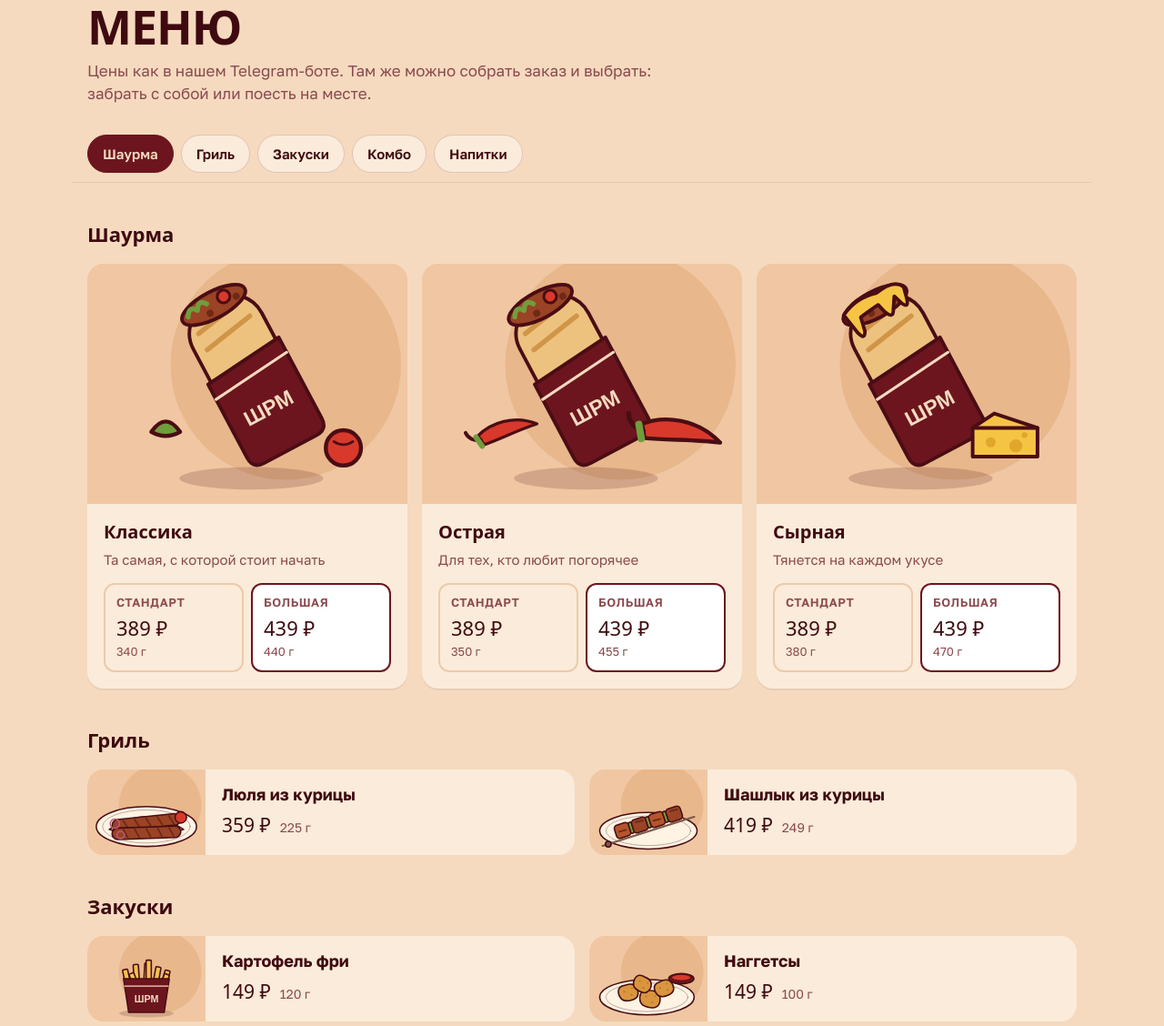
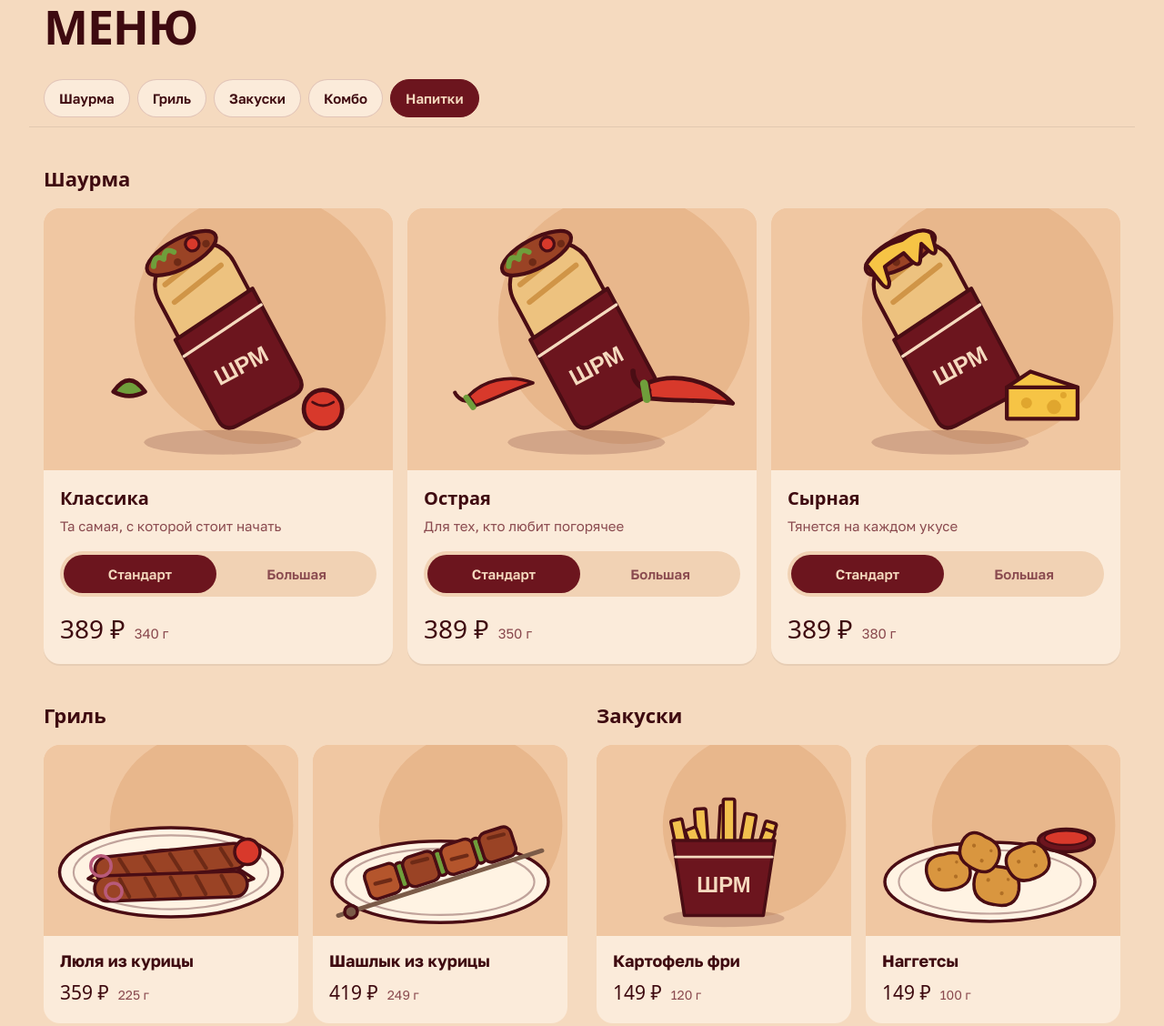
Before and after one commit to markjk12/portfolio, a plain HTML site: page shrm/index.html in a window 1280 px wide. Shown: the part 838-1966 px from the top of the page at 91% size. Drawn offline with Linux system fonts and the light colour scheme; a web font is replaced by a local one.

Commit message:
ШРМ: исправлены вкладки меню, выбор размера шаурмы, шире раскладка, убраны лишние надписи
Co-Authored-By: Claude Opus 5.5 <noreply@anthropic.com>
Claude-Session: https://claude.ai/code/session_01HrPL1oCsEzswGLwxBtGomA

```diff
--- a/shrm/index.html
+++ b/shrm/index.html
@@ -32,7 +32,7 @@ body{background:var(--cream)}
 img{max-width:100%;display:block}
 a{color:inherit}
 :focus-visible{outline:3px solid var(--gold);outline-offset:3px;border-radius:6px}
-.wrap{max-width:1120px;margin:0 auto;padding:0 16px}
+.wrap{max-width:1320px;margin:0 auto;padding:0 clamp(16px,4vw,48px)}
 
 /* ---------- Первый экран ---------- */
 .hero{position:relative;background:var(--bordo);color:var(--cream);overflow:hidden}
@@ -98,26 +98,31 @@ section{padding:56px 0}
 .wrapcard .body{padding:16px 18px 18px}
 .wrapcard h4{font-family:var(--display);font-size:20px}
 .wrapcard .what{font-size:15px;color:var(--muted);margin-top:4px}
-.sizes{display:grid;grid-template-columns:1fr 1fr;gap:8px;margin-top:14px}
-.size{border:2px solid #EBCBAA;border-radius:12px;padding:10px 12px}
-.size.big{border-color:var(--bordo);background:#fff}
-.size .n{font-size:13px;font-weight:600;color:var(--muted);text-transform:uppercase;letter-spacing:.04em}
-.size .p{font-family:var(--display);font-size:22px;margin-top:2px}
-.size .g{font-size:13px;color:var(--muted)}
+.sizes{display:grid;grid-template-columns:1fr 1fr;gap:4px;margin-top:16px;padding:4px;background:#F1D2B4;border-radius:999px}
+.size{font:inherit;font-weight:600;font-size:15px;color:var(--muted);background:transparent;border:0;border-radius:999px;padding:10px 8px;cursor:pointer;transition:background .15s,color .15s}
+.size:hover{color:var(--bordo)}
+.size.on{background:var(--bordo);color:var(--cream)}
+.price{display:flex;align-items:baseline;gap:10px;margin-top:14px}
+.price .p{font-family:var(--display);font-size:28px;white-space:nowrap}
+.price .g{color:var(--muted);font-size:15px}
 @media (max-width:860px){.wraps{grid-template-columns:1fr}.wrapcard .ph{aspect-ratio:16/9}}
 
 /* Остальные позиции */
-.items{display:grid;grid-template-columns:repeat(2,1fr);gap:16px}
-.item{background:var(--paper);border-radius:var(--r);overflow:hidden;display:grid;grid-template-columns:130px 1fr}
-.item .body{padding:16px 18px;display:flex;flex-direction:column;justify-content:center}
+.duo{display:grid;grid-template-columns:1fr 1fr;gap:0 32px}
+.items{display:grid;grid-template-columns:1fr 1fr;gap:16px}
+.item{background:var(--paper);border-radius:var(--r);overflow:hidden;display:flex;flex-direction:column}
+.item .ph{aspect-ratio:4/3}
+.item .body{padding:16px 18px 18px}
 .item h4{font-weight:700;font-size:18px;line-height:1.25}
 .item .meta{display:flex;align-items:baseline;gap:10px;margin-top:8px}
 .item .p{font-family:var(--display);font-size:21px}
 .item .g{font-size:14px;color:var(--muted)}
-@media (max-width:720px){.items{grid-template-columns:1fr}.item{grid-template-columns:110px 1fr}}
-
+@media (max-width:960px){.duo{grid-template-columns:1fr}}
+@media (max-width:560px){.items{grid-template-columns:1fr}.item{display:grid;grid-template-columns:120px 1fr}.item .ph{aspect-ratio:auto;min-height:110px}.item .body{display:flex;flex-direction:column;justify-content:center}}
+.combo-wrap{display:flex;flex-direction:column;gap:16px}
 .combo{background:var(--bordo);color:var(--cream);border-radius:var(--r);padding:22px;display:flex;align-items:center;justify-content:space-between;gap:16px;flex-wrap:wrap}
 .combo-img{width:150px;border-radius:12px;flex:none}
+@media (min-width:961px){.combo{flex-direction:column;align-items:flex-start}.combo-img{width:100%;max-width:none;aspect-ratio:16/8;object-fit:contain;background:#F0C7A2}}
 .combo-txt{flex:1;min-width:160px}
 .combo .t{font-family:var(--display);font-size:22px}
 .combo .t span{color:var(--gold)}
@@ -221,7 +226,6 @@ footer a{color:var(--cream)}
 <section id="menu">
   <div class="wrap">
     <h2 class="h2">Меню</h2>
-    <p class="sub">Цены как в&nbsp;нашем Telegram-боте. Там&nbsp;же можно собрать заказ и&nbsp;выбрать: забрать с&nbsp;собой или поесть на&nbsp;месте.</p>
 
     <nav class="cats" aria-label="Разделы меню">
       <a href="#shawarma" class="on">Шаурма</a>
@@ -239,10 +243,7 @@ footer a{color:var(--cream)}
           <div class="body">
             <h4>Классика</h4>
             <p class="what">Та самая, с&nbsp;которой стоит начать</p>
-            <div class="sizes">
-              <div class="size"><div class="n">Стандарт</div><div class="p">389 ₽</div><div class="g">340 г</div></div>
-              <div class="size big"><div class="n">Большая</div><div class="p">439 ₽</div><div class="g">440 г</div></div>
-            </div>
+            <div class="sizes" role="group" aria-label="Размер"><button type="button" class="size on" aria-pressed="true" data-p="389" data-g="340">Стандарт</button><button type="button" class="size" aria-pressed="false" data-p="439" data-g="440">Большая</button></div><div class="price"><span class="p">389 ₽</span><span class="g">340 г</span></div>
           </div>
         </article>
         <article class="wrapcard">
@@ -250,10 +251,7 @@ footer a{color:var(--cream)}
           <div class="body">
             <h4>Острая</h4>
             <p class="what">Для тех, кто любит погорячее</p>
-            <div class="sizes">
-              <div class="size"><div class="n">Стандарт</div><div class="p">389 ₽</div><div class="g">350 г</div></div>
-              <div class="size big"><div class="n">Большая</div><div class="p">439 ₽</div><div class="g">455 г</div></div>
-            </div>
+            <div class="sizes" role="group" aria-label="Размер"><button type="button" class="size on" aria-pressed="true" data-p="389" data-g="350">Стандарт</button><button type="button" class="size" aria-pressed="false" data-p="439" data-g="455">Большая</button></div><div class="price"><span class="p">389 ₽</span><span class="g">350 г</span></div>
           </div>
         </article>
         <article class="wrapcard">
@@ -261,15 +259,13 @@ footer a{color:var(--cream)}
           <div class="body">
             <h4>Сырная</h4>
             <p class="what">Тянется на&nbsp;каждом укусе</p>
-            <div class="sizes">
-              <div class="size"><div class="n">Стандарт</div><div class="p">389 ₽</div><div class="g">380 г</div></div>
-              <div class="size big"><div class="n">Большая</div><div class="p">439 ₽</div><div class="g">470 г</div></div>
-            </div>
+            <div class="sizes" role="group" aria-label="Размер"><button type="button" class="size on" aria-pressed="true" data-p="389" data-g="380">Стандарт</button><button type="button" class="size" aria-pressed="false" data-p="439" data-g="470">Большая</button></div><div class="price"><span class="p">389 ₽</span><span class="g">380 г</span></div>
           </div>
         </article>
       </div>
     </div>
 
+    <div class="duo">
     <div class="group" id="grill">
       <h3>Гриль</h3>
       <div class="items">
@@ -286,6 +282,9 @@ footer a{color:var(--cream)}
       </div>
     </div>
 
+    </div>
+
+    <div class="duo">
     <div class="group" id="combo">
       <h3>Комбо</h3>
       <div class="combo">
@@ -310,8 +309,7 @@ footer a{color:var(--cream)}
         <li><span class="nm">BonAqua</span><span class="vol">500 мл</span><span class="fill"></span><span class="p">100 ₽</span></li>
       </ul>
     </div>
-
-    <p class="note">Цены и&nbsp;состав могут меняться&nbsp;— точное меню всегда в&nbsp;Telegram-боте.</p>
+    </div>
   </div>
 </section>
 
@@ -382,17 +380,30 @@ footer a{color:var(--cream)}
 
 // Подсветка текущего раздела меню
 (function(){
-  var links = [].slice.call(document.querySelectorAll('.cats a'));
-  if(!('IntersectionObserver' in window)) return;
-  var io = new IntersectionObserver(function(entries){
-    entries.forEach(function(e){
-      if(e.isIntersecting){
-        links.forEach(function(a){ a.classList.toggle('on', a.getAttribute('href') === '#'+e.target.id); });
-      }
-    });
-  },{rootMargin:'-30% 0px -60% 0px'});
-  ['shawarma','grill','snacks','combo','drinks'].forEach(function(id){ io.observe(document.getElementById(id)); });
+  var links=[].slice.call(document.querySelectorAll('.cats a'));
+  var ids=links.map(function(a){return a.getAttribute('href').slice(1)});
+  var locked=null;
+  function set(id){links.forEach(function(a){a.classList.toggle('on',a.getAttribute('href')==='#'+id)});}
+  links.forEach(function(a){a.addEventListener('click',function(){locked=a.getAttribute('href').slice(1);set(locked);});});
+  ['wheel','touchstart','keydown'].forEach(function(ev){window.addEventListener(ev,function(){locked=null},{passive:true})});
+  function spy(){
+    if(locked) return;
+    var cur=ids[0];
+    ids.forEach(function(id){var el=document.getElementById(id); if(el.getBoundingClientRect().top<=110) cur=id;});
+    if(window.innerHeight+window.scrollY>=document.body.scrollHeight-4) cur=ids[ids.length-1];
+    set(cur);
+  }
+  window.addEventListener('scroll',spy,{passive:true}); spy();
 })();
+
+// Выбор размера шаурмы
+[].forEach.call(document.querySelectorAll('.wrapcard'),function(card){
+  var btns=card.querySelectorAll('.size'), p=card.querySelector('.price .p'), g=card.querySelector('.price .g');
+  [].forEach.call(btns,function(b){b.addEventListener('click',function(){
+    [].forEach.call(btns,function(x){x.classList.toggle('on',x===b);x.setAttribute('aria-pressed',x===b)});
+    p.textContent=b.dataset.p+' ₽'; g.textContent=b.dataset.g+' г';
+  });});
+});
 </script>
 </body>
 </html>
```
